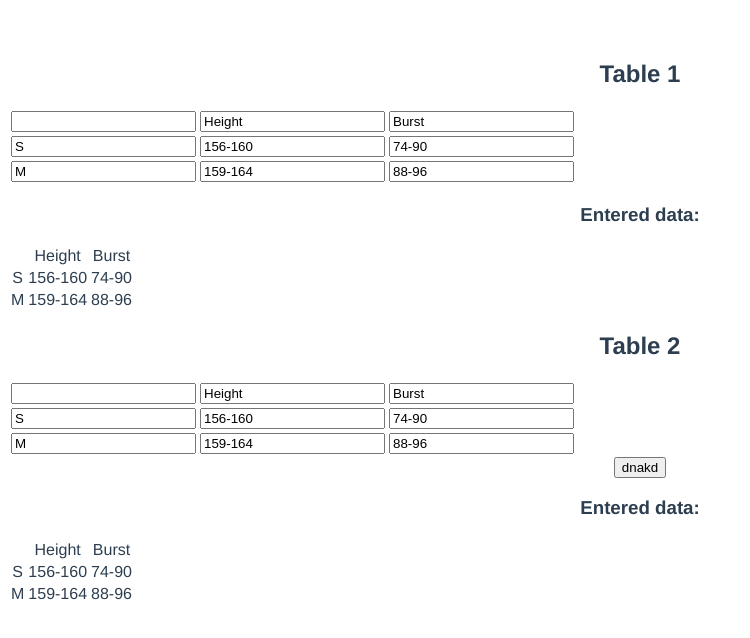
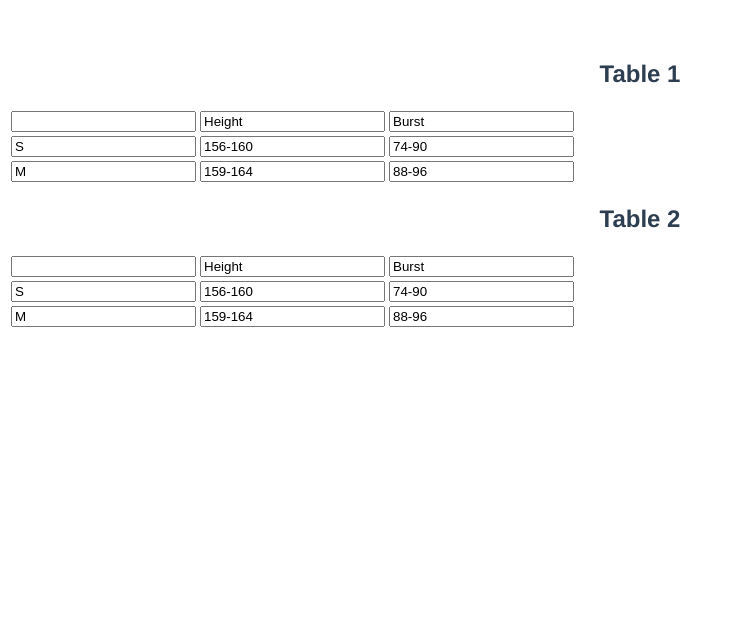
Before and after one commit to getlabl/vue-tabl, a Vue app: page / in a window 1280 px wide. Shown: the top 638 px of the page, without its empty margins (0-750 px from the left). Built offline with nearby package versions, Linux system fonts and the light colour scheme.

Commit message:
[del] visualisation tables

```diff
--- a/src/App.vue
+++ b/src/App.vue
@@ -4,42 +4,10 @@
   </h2>
   <MyTable :data-manager="dataManager1"></MyTable>
 
-  <h3>
-    Entered data:
-  </h3>
-  <table>
-    <tbody>
-      <tr v-for="(row, rowIndex) in tableData1" :key="'row-' + rowIndex">
-        <td v-for="(cell, columnIndex) in row" :key="`cell-${row}-${columnIndex}`">
-          <div>
-            {{ cell }}
-          </div>
-        </td>
-      </tr>
-    </tbody>
-  </table>
-
   <h2>
     Table 2
   </h2>
   <MyTable :data-manager="dataManager2" @cell-input="onInput"></MyTable>
-
-  <button @click="tableData2[0][0] = 'abcd'">dnakd</button>
-
-  <h3>
-    Entered data:
-  </h3>
-  <table>
-    <tbody>
-      <tr v-for="(row, rowIndex) in tableData2" :key="'row-' + rowIndex">
-        <td v-for="(cell, columnIndex) in row" :key="`cell-${row}-${columnIndex}`">
-          <div>
-            {{ cell }}
-          </div>
-        </td>
-      </tr>
-    </tbody>
-  </table>
 </template>
 
 <script lang="ts">
```
